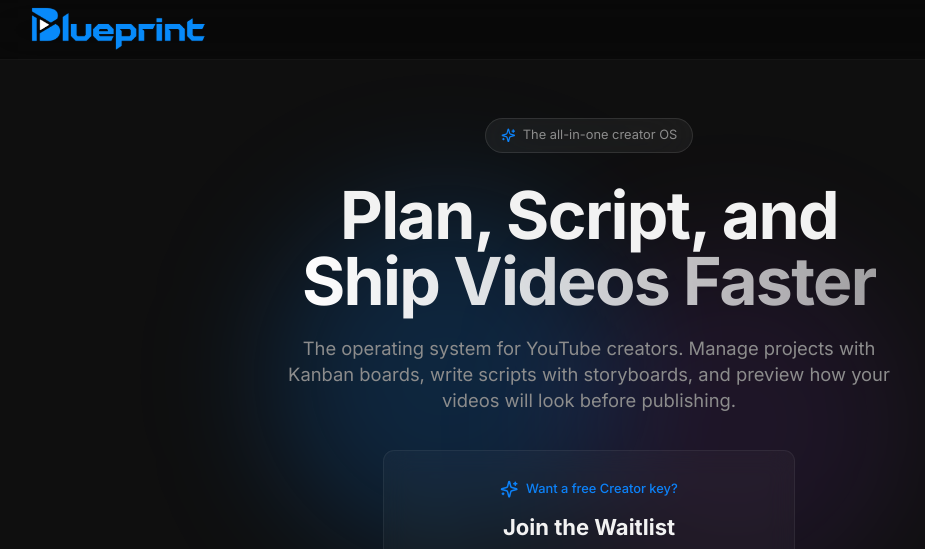
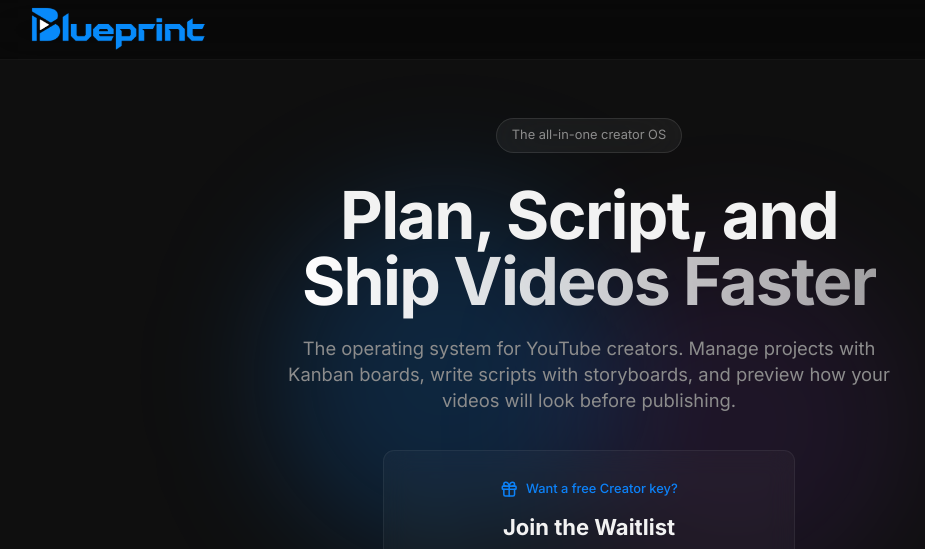
Before and after one commit to DamjanZdr/youtube-project, a Next.js app: page / in a window 1280 px wide. Shown: the top 549 px of the page, without its empty margins (51-976 px from the left). Built offline with nearby package versions, Linux system fonts and the light colour scheme; no server answers.

Commit message:
Replace AI sparkles icon: remove from badge, use gift icon for waitlist

```diff
--- a/app/page.tsx
+++ b/app/page.tsx
@@ -3,7 +3,7 @@ import { Button } from "@/components/ui/button";
 import { createClient } from "@/lib/supabase/server";
 import Link from "next/link";
 import { Suspense } from "react";
-import { Sparkles, Eye, FolderKanban, FileText, Users, LayoutGrid, Shield, Image, PenTool, Palette } from "lucide-react";
+import { Eye, FolderKanban, FileText, Users, LayoutGrid, Shield, Image, PenTool, Palette } from "lucide-react";
 import { WaitlistForm } from "@/components/waitlist-form";
 
 // Force dynamic rendering to check auth state
@@ -73,7 +73,6 @@ export default async function Home() {
         <div className="max-w-4xl mx-auto text-center">
           {/* Badge */}
           <div className="inline-flex items-center gap-2 px-3 md:px-4 py-1.5 md:py-2 rounded-full glass mb-6 md:mb-8">
-            <Sparkles className="w-3.5 h-3.5 md:w-4 md:h-4 text-primary" />
             <span className="text-xs md:text-sm text-muted-foreground">The all-in-one creator OS</span>
           </div>
 
--- a/components/waitlist-form.tsx
+++ b/components/waitlist-form.tsx
@@ -3,7 +3,7 @@
 import { useState } from "react";
 import { Input } from "@/components/ui/input";
 import { Button } from "@/components/ui/button";
-import { Mail, Loader2, CheckCircle, Sparkles } from "lucide-react";
+import { Mail, Loader2, CheckCircle, Gift } from "lucide-react";
 import { toast } from "sonner";
 
 export function WaitlistForm() {
@@ -68,7 +68,7 @@ export function WaitlistForm() {
     <div className="w-full max-w-md mx-auto">
       <div className="glass-card p-6 md:p-8">
         <div className="flex items-center justify-center gap-2 mb-4">
-          <Sparkles className="w-5 h-5 text-primary" />
+          <Gift className="w-5 h-5 text-primary" />
           <span className="text-sm font-medium text-primary">Want a free Creator key?</span>
         </div>
 
```
